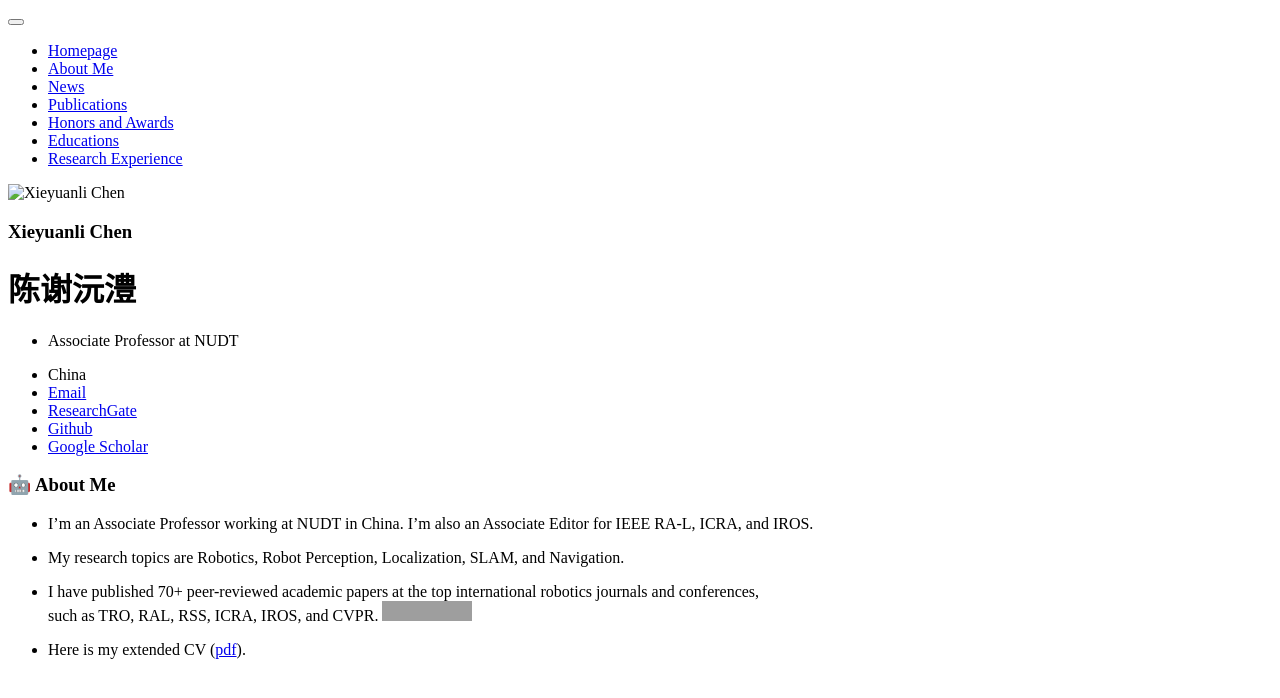
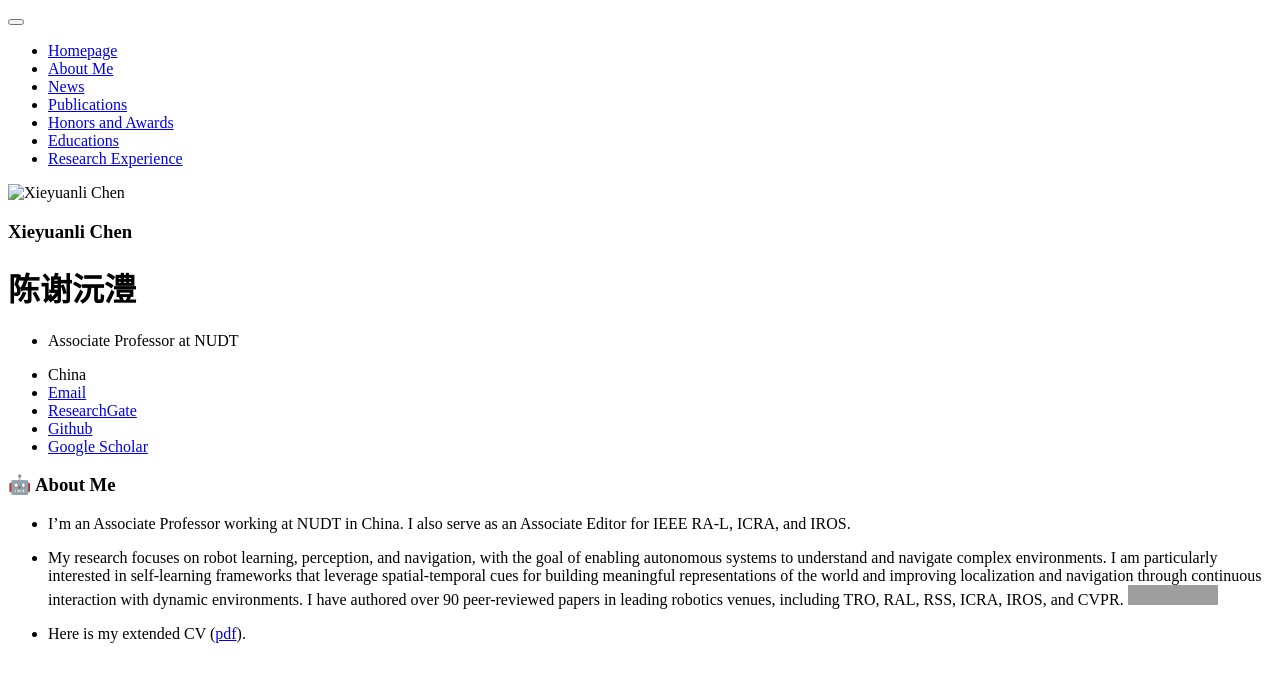
Before and after one commit to shenyehui/Shen-Yehui.github.io, a Jekyll site: the page built from _pages/includes/intro.md, in a window 1280 px wide. Shown: the top 698 px of the page. Built offline with Jekyll 4.4.1, drawn with Linux system fonts in a browser that asks for light colours; our own code applies the rules of GitHub Pages for plain Markdown files; grey boxes are pictures that could not be loaded.

Commit message:
Update intro.md

```diff
--- a/_pages/includes/intro.md
+++ b/_pages/includes/intro.md
@@ -1,9 +1,6 @@
 # 🤖 About Me
-- I'm an Associate Professor working at NUDT in China. I'm also an Associate Editor for IEEE RA-L, ICRA, and IROS.
+- I'm an Associate Professor working at NUDT in China. I also serve as an Associate Editor for IEEE RA-L, ICRA, and IROS.
 
-- My research topics are Robotics, Robot Perception, Localization, SLAM, and Navigation.
-
-- I have published 70+ peer-reviewed academic papers at the top international robotics journals and conferences,
-  such as TRO, RAL, RSS, ICRA, IROS, and CVPR. <a href='https://scholar.google.com/citations?user=DvrngV4AAAAJ'><img src="https://img.shields.io/endpoint?logo=Google%20Scholar&url=https%3A%2F%2Fcdn.jsdelivr.net%2Fgh%2FChen-Xieyuanli%2Fchen-xieyuanli.github.io@google-scholar-stats%2Fgs_data_shieldsio.json&labelColor=f6f6f6&color=9cf&style=flat&label=Google%20Scholar"></a>
+- My research focuses on robot learning, perception, and navigation, with the goal of enabling autonomous systems to understand and navigate complex environments. I am particularly interested in self-learning frameworks that leverage spatial-temporal cues for building meaningful representations of the world and improving localization and navigation through continuous interaction with dynamic environments. I have authored over 90 peer-reviewed papers in leading robotics venues, including TRO, RAL, RSS, ICRA, IROS, and CVPR. <a href='https://scholar.google.com/citations?user=DvrngV4AAAAJ'><img src="https://img.shields.io/endpoint?logo=Google%20Scholar&url=https%3A%2F%2Fcdn.jsdelivr.net%2Fgh%2FChen-Xieyuanli%2Fchen-xieyuanli.github.io@google-scholar-stats%2Fgs_data_shieldsio.json&labelColor=f6f6f6&color=9cf&style=flat&label=Google%20Scholar"></a>
 
 - Here is my extended CV ([pdf](cv/chen_cv_2024.pdf)).
```
